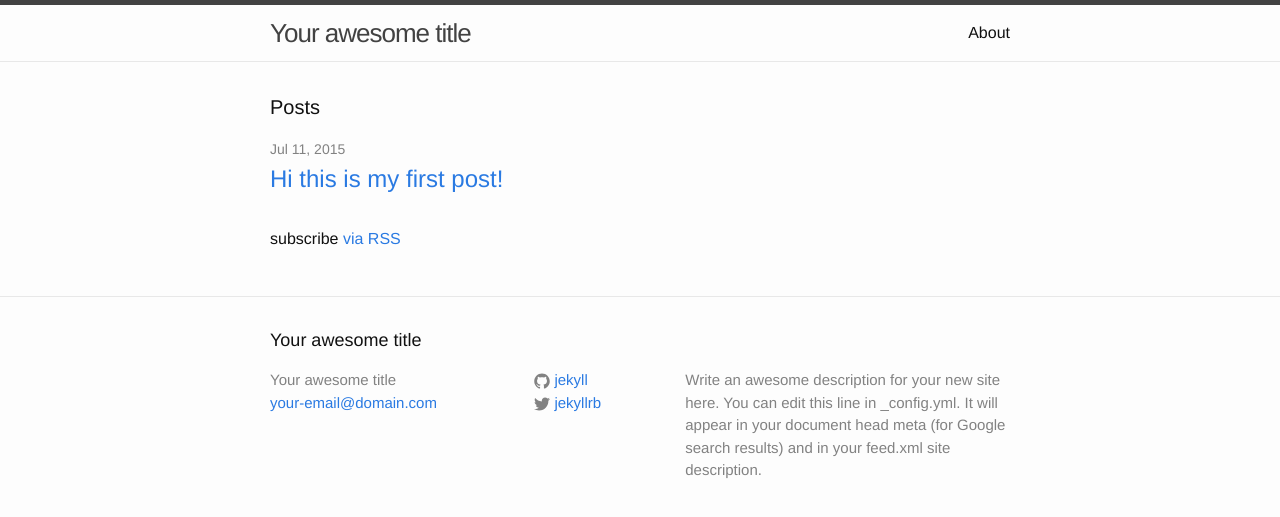
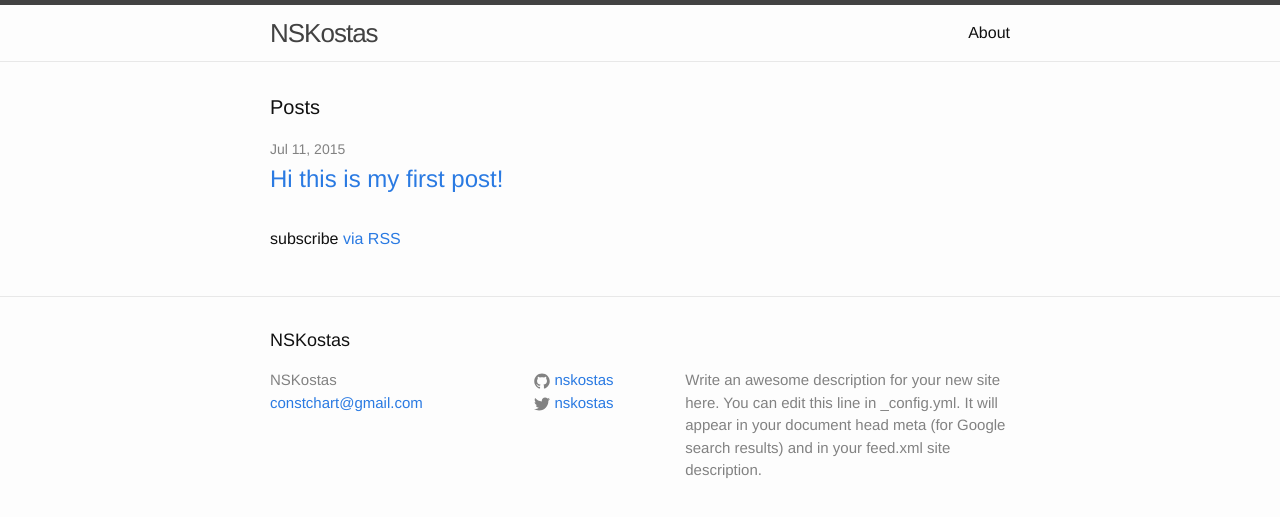
Before and after one commit to nskostas/nskostas.github.io, a Jekyll site: the page built from index.html, in a window 1280 px wide. Shown: the top 517 px of the page. Built offline with Jekyll 4.4.1, drawn with Linux system fonts in a browser that asks for light colours.

Commit message:
changed config

```diff
--- a/_config.yml
+++ b/_config.yml
@@ -1,14 +1,14 @@
 # Site settings
-title: Your awesome title
-email: your-email@domain.com
+title: NSKostas
+email: constchart@gmail.com
 description: > # this means to ignore newlines until "baseurl:"
   Write an awesome description for your new site here. You can edit this
   line in _config.yml. It will appear in your document head meta (for
   Google search results) and in your feed.xml site description.
 baseurl: "" # the subpath of your site, e.g. /blog/
-url: "http://yourdomain.com" # the base hostname & protocol for your site
-twitter_username: jekyllrb
-github_username:  jekyll
+url: "http://nskostas.com" # the base hostname & protocol for your site
+twitter_username: nskostas
+github_username:  nskostas
 
 # Build settings
 markdown: kramdown
```
